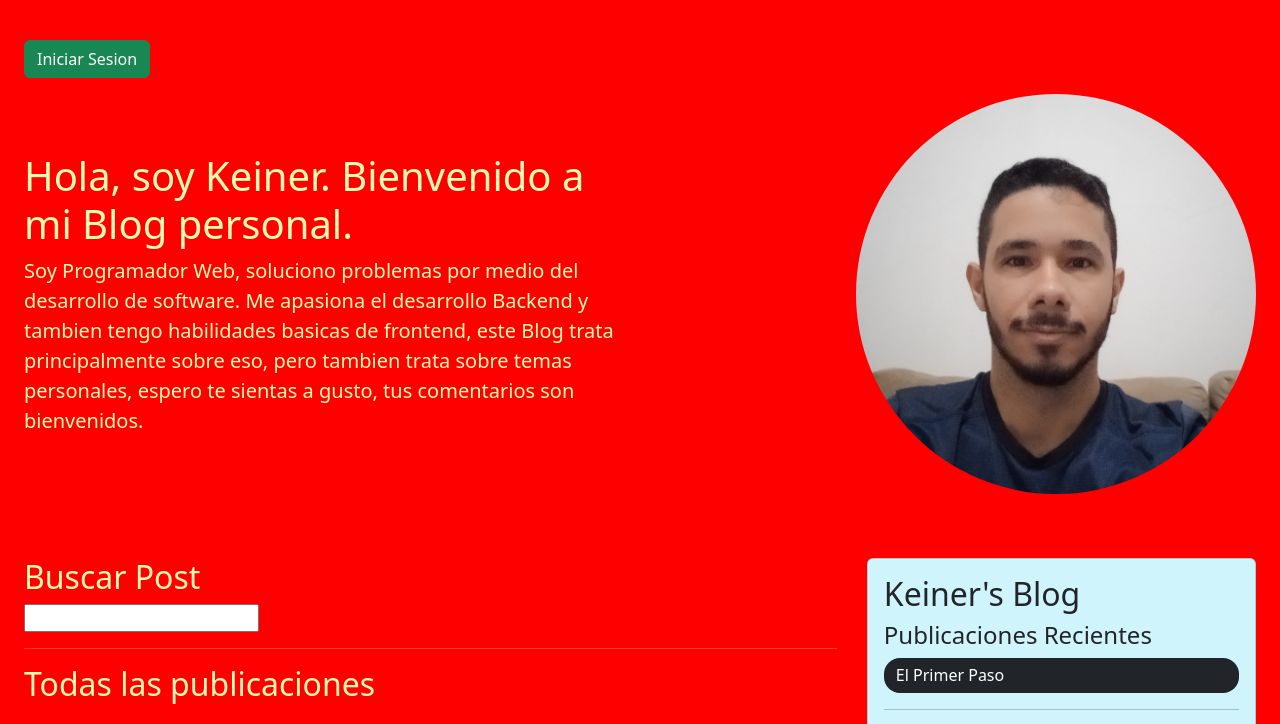
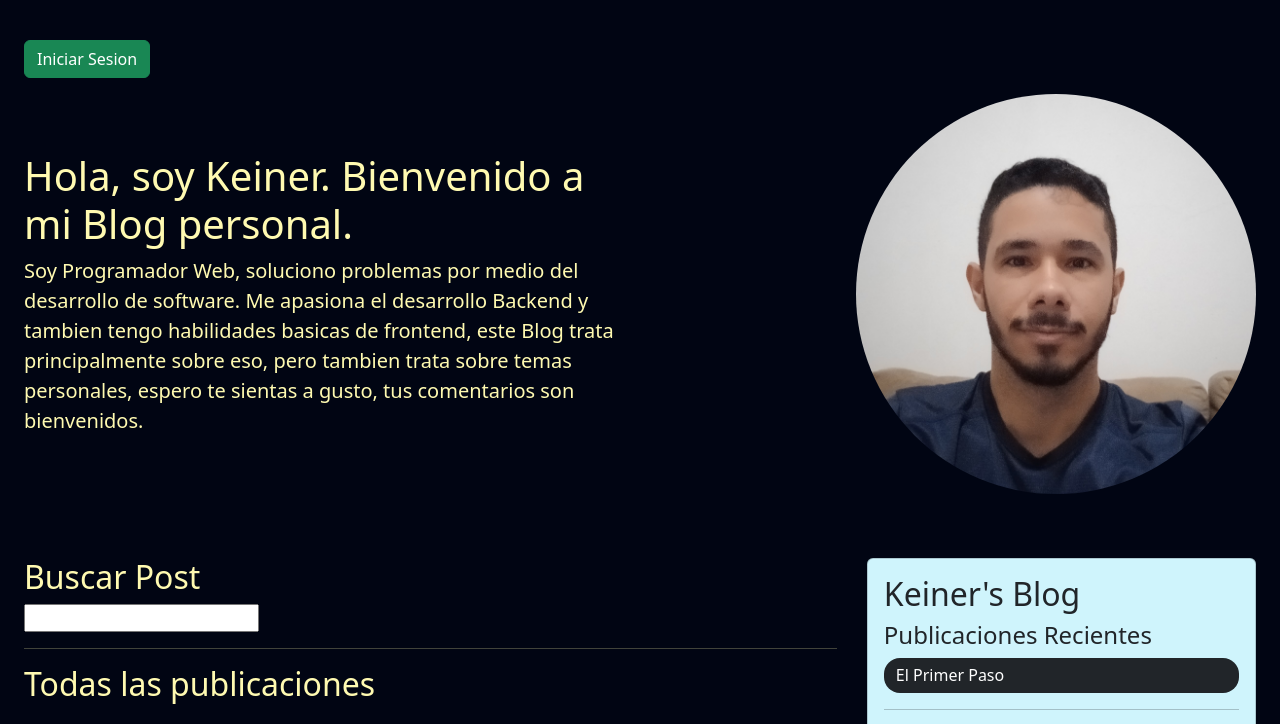
Before and after one commit to keinermendoza/blog, a Django app: page /blog/ in a window 1280 px wide. Shown: the top 724 px of the page. Run offline with Django 4.2, Linux system fonts and the light colour scheme; data comes from the database, SQL or seed files in the repository; data that the repository does not hold is empty; parts of the project's set-up code (start-up, migrations or seed data) failed here and were passed over; some libraries are stand-ins or nearby versions.

Commit message:
success at least

```diff
--- a/blog/static/blog/css/main.css
+++ b/blog/static/blog/css/main.css
@@ -9,7 +9,7 @@
 
 }
 body {
-    background-color: red;
+    background-color: var(--dark--color);
     color: var(--light--color);
 }
 .z-maximum {
```
